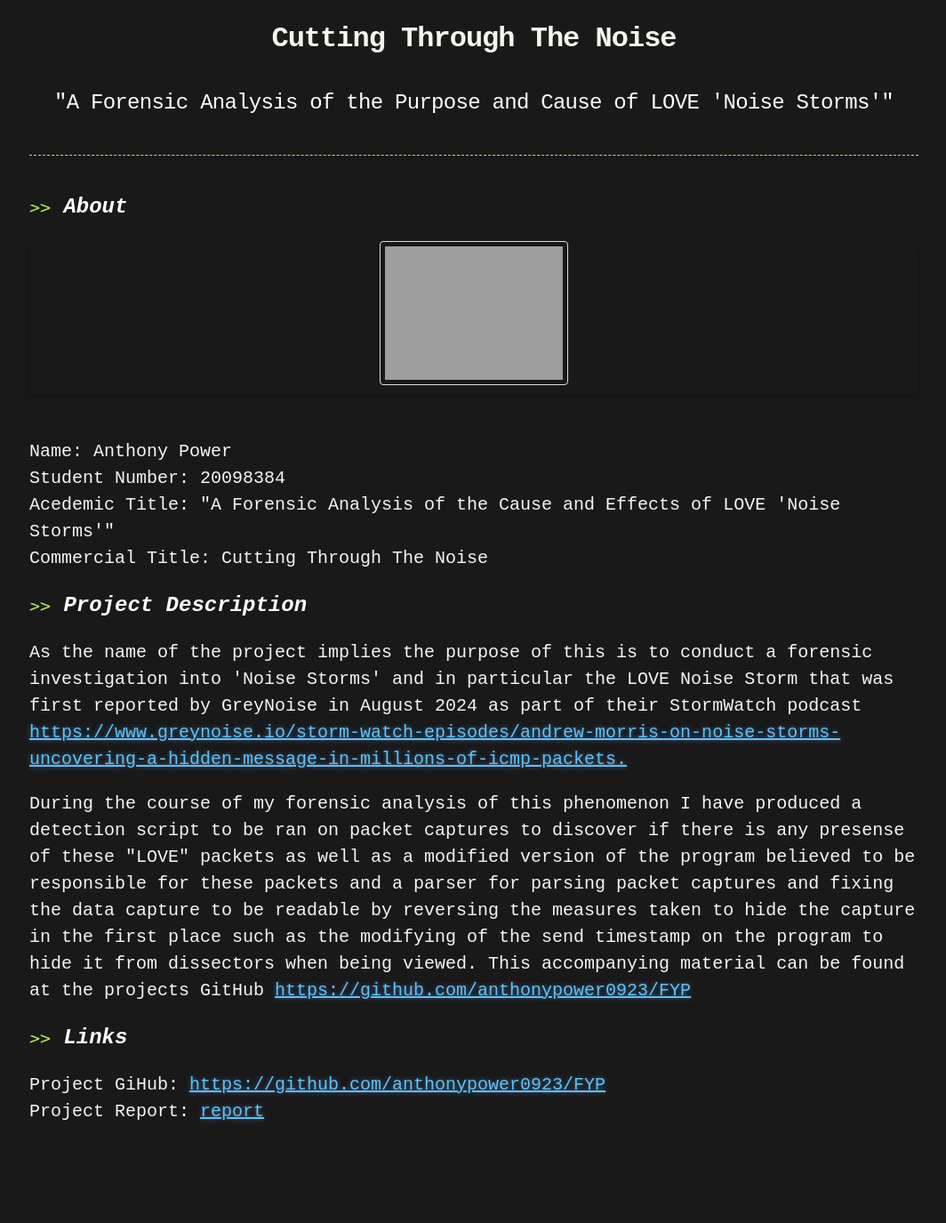
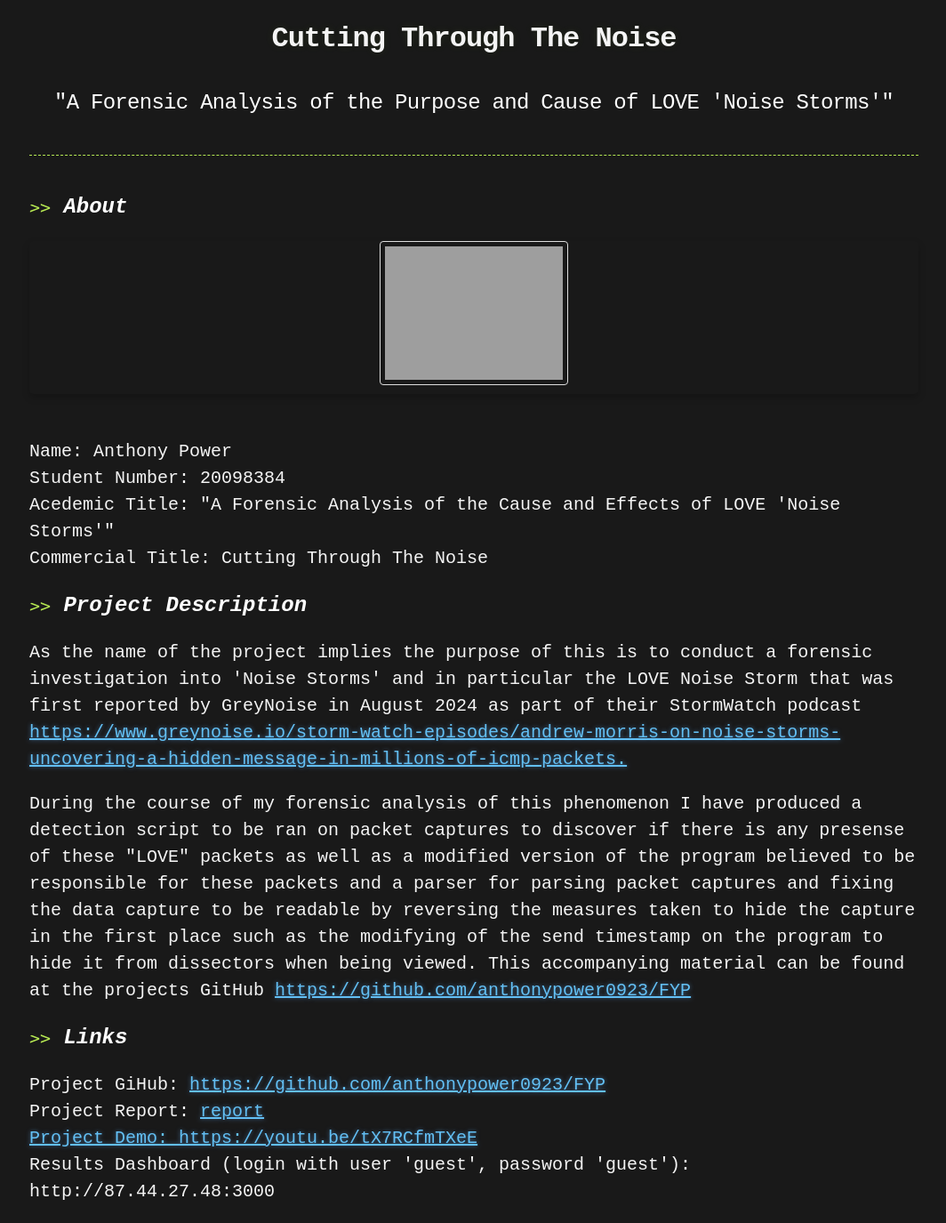
Before and after one commit to anthonypower0923/fyp-site, a Jekyll site: the page built from index.html, in a window 1280 px wide. Shown: the whole page at 89% size, without its empty margins (107-1171 px from the left). Built offline with Jekyll 4.4.1, drawn with Linux system fonts in a browser that asks for light colours; the list of posts is cut into pages by our own code; before the commit the page ends 1285 px from its top, so only the background shows below that.

Commit message:
updated README

```diff
--- a/index.html
+++ b/index.html
@@ -51,5 +51,9 @@ layout: default
   Project GiHub: <a href="https://github.com/anthonypower0923/FYP">https://github.com/anthonypower0923/FYP</a>
   <br>
   Project Report: <a href="fyp_report.pdf">report
+  <br>
+  Project Demo: <a href="https://youtu.be/tX7RCfmTXeE">https://youtu.be/tX7RCfmTXeE</a>
+  <br>
+  Results Dashboard (login with user 'guest', password 'guest'): <a href="http://87.44.27.48:3000/"></a>http://87.44.27.48:3000</a>
 </div>
 </div>
```
